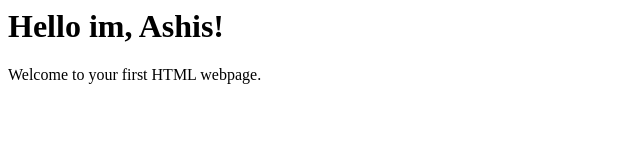
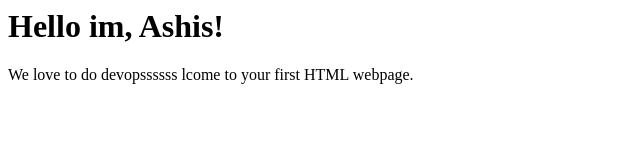
Before and after one commit to ashish259/awesome-repo, a plain HTML site: page index.html in a window 1280 px wide. Shown: the whole page, without its empty margins (0-640 px from the left). Drawn offline with Linux system fonts and the light colour scheme.

Commit message:
change some in p tag

```diff
--- a/index.html
+++ b/index.html
@@ -1,4 +1,5 @@
 <html>
 <h1>Hello im, Ashis!</h1>
-    <p>Welcome to your first HTML webpage.</p>
+    <p>We
+love to do devopssssss lcome to your first HTML webpage.</p>
 </html>
```
